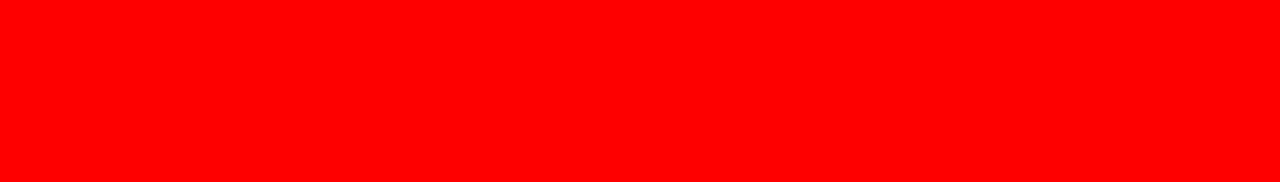
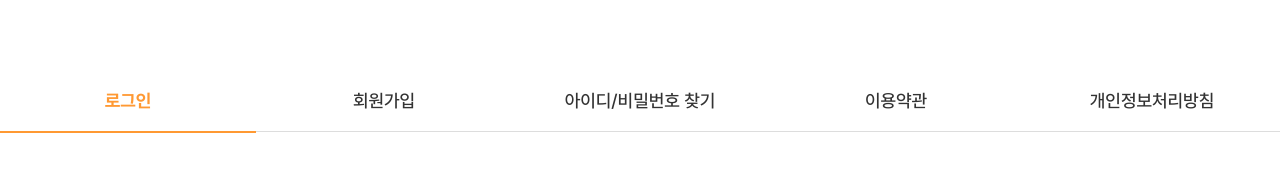
Before and after one commit to hyeon-woo-pyo-projects/minehair-front, a React (Create React App) app: page /member/login in a window 1280 px wide. Shown: the part 194-376 px from the top of the page. Built offline with nearby package versions, Linux system fonts and the light colour scheme; no server answers.

Commit message:
inner -> wrapper로 css 변경

```diff
--- a/src/App.tsx
+++ b/src/App.tsx
@@ -2,7 +2,6 @@ import { BrowserRouter, Route, Routes } from 'react-router-dom';
 
 import Header from './components/layouts/Header';
 import Landing from './components/index/Landing';
-import FixBanner from './components/layouts/FixBanner';
 import Login from './components/member/Login';
 
 import './App.css';
@@ -17,8 +16,6 @@ function App() {
           <Route path="/" element={<Landing/>} />
           <Route path="/member/login" element={<Login/>} />
         </Routes>
-
-        <FixBanner/>
       </BrowserRouter>
     </div>
   );
--- a/src/components/index/Landing.tsx
+++ b/src/components/index/Landing.tsx
@@ -1,10 +1,12 @@
 import MainSlider from "./MainSlider";
 import "../../style/index/landing.css"
+import FixBanner from "../layouts/FixBanner";
 
 function Landing() {
     return(
         <>
             <MainSlider/>
+            <FixBanner/>
         </>
     )
 }
--- a/src/components/layouts/FixBanner.tsx
+++ b/src/components/layouts/FixBanner.tsx
@@ -58,7 +58,7 @@ function FixBanner () {
 
     return (
         <div id="fixedBanner" className={showFixBanner ? 'show' : ''}>
-            <div className="inner">
+            <div className="wrapper">
                 <h5>간편상담신청</h5>
 
                 <form>
--- a/src/components/layouts/Header.tsx
+++ b/src/components/layouts/Header.tsx
@@ -53,7 +53,7 @@ function Header () {
             <HeaderBanner/>
 
             <div id='headerLine'>
-                <div className="inner">
+                <div className="wrapper">
                     <div></div>
 
                     <Link to="/" id="headerLogo">
@@ -68,7 +68,7 @@ function Header () {
             </div>
 
             <nav>
-                <ul id='headerCategory' className="inner">
+                <ul id='headerCategory' className="wrapper">
                     <button type='button' id='menuBtn' className={openMenu ? 'show' : ''} onClick={toggleMenu}>
                         <i></i>
                         <i></i>
@@ -79,6 +79,7 @@ function Header () {
                     { mainMenu.map((el, idx) => {
                         return(
                             <li
+                            key={el.menuId}
                             className={`${el.menuVisible}`}
                             onMouseEnter={() => setIsHovered(el.menuId)}
                             onMouseLeave={() => setIsHovered(0)}>
--- a/src/components/member/Login.tsx
+++ b/src/components/member/Login.tsx
@@ -1,9 +1,19 @@
+import { Link } from 'react-router-dom';
+
 import '../../style/member/login.css'
 
 function Login () {
     return (
         <div id="page-login">
-
+            <div className="wrapper">
+                <nav id='loginNav'>
+                    <Link className='current' to={'/member/login'}>로그인</Link>
+                    <Link to={'/'}>회원가입</Link>
+                    <Link to={'/'}>아이디/비밀번호 찾기</Link>
+                    <Link to={'/'}>이용약관</Link>
+                    <Link to={'/'}>개인정보처리방침</Link>
+                </nav>
+            </div>
         </div>
     )
 }
--- a/src/index.css
+++ b/src/index.css
@@ -16,6 +16,7 @@
   --brand-color: #ff9933;
   --brand-color-hover: #fbb46d;
   --default-background: #111;
+  --color-line: #ddd;
 }
 
 a {
@@ -131,7 +132,5 @@ code {
     monospace;
 }
 
-.inner {
-  width: 1280px;
-  margin: auto;
-}
+.wrapper { width: 1280px; margin: auto; }
+.inner { width: 1280px; margin: auto; }
--- a/src/style/index/landing.css
+++ b/src/style/index/landing.css
@@ -58,38 +58,38 @@
     backdrop-filter: blur(3px);
 }
 
-#fixedBanner .inner {
+#fixedBanner .wrapper {
     display: flex;
     align-items: center;
     justify-content: space-between;
     padding: 12px 0;
 }
 
-#fixedBanner .inner h5 {
+#fixedBanner .wrapper h5 {
     color: #fff;
     font-weight: 500;
     font-size: 24px;
 }
 
-#fixedBanner .inner form {
+#fixedBanner .wrapper form {
     display: flex;
     align-items: center;
     gap: 12px;
 }
 
-#fixedBanner .inner form > div {
+#fixedBanner .wrapper form > div {
     display: flex;
     gap: 6px;
 }
 
-#fixedBanner .inner form div input[type="checkbox"] {
+#fixedBanner .wrapper form div input[type="checkbox"] {
     width: 16px;
     height: 16px;
     margin-left: 20px;
     cursor: pointer;
 }
 
-#fixedBanner .inner form div label {
+#fixedBanner .wrapper form div label {
     color: #fff;
     font-size: 14px;
     cursor: pointer;
--- a/src/style/layouts/header.css
+++ b/src/style/layouts/header.css
@@ -6,7 +6,7 @@ header #headerLine {
     justify-content: space-between;
 }
 
-header #headerLine .inner {
+header #headerLine .wrapper {
     display: flex;
     justify-content: space-between;
     align-items: center;
@@ -52,21 +52,21 @@ header #headerLine #member a {
 
 header nav { position: relative; }
 
-header nav .inner {
+header nav .wrapper {
     display: flex;
     justify-content: center;
     align-items: center;
 }
 
-header nav .inner li {
+header nav .wrapper li {
     display: none;
     align-items: center;
     position: relative;
     padding: 0 18px;
     height: 50px;
 }
-header nav .inner li.true { display: flex; }
-header nav .inner li a { font-size: 18px; color: var(--color-black); }
+header nav .wrapper li.true { display: flex; }
+header nav .wrapper li a { font-size: 18px; color: var(--color-black); }
 
 header nav .wholeMenu {
     position: relative;
--- a/src/style/member/login.css
+++ b/src/style/member/login.css
@@ -1,5 +1,30 @@
 
 #page-login {
+    padding: 120px 0;
     min-height: 100vh;
-    background-color: red;
+    background-color: var(--color-white);
 }
+
+#page-login #loginNav { display: flex; align-items: center; justify-content: center; }
+
+#page-login #loginNav a {
+    font-size: 18px;
+    position: relative;
+    display: block;
+    width: 100%;
+    font-weight: 500;
+    padding: 20px 0;
+    border: 1px solid var(--color-line);
+    border-width: 0 0 1px;
+}
+#page-login #loginNav a.current { color: var(--brand-color); font-weight: 700; }
+#page-login #loginNav a.current::before {
+    content: '';
+    width: 100%;
+    position: absolute;
+    height: 2px;
+    bottom: -2px;
+    background-color: var(--brand-color);
+    left: 0;
+    z-index: 1;
+}
```
